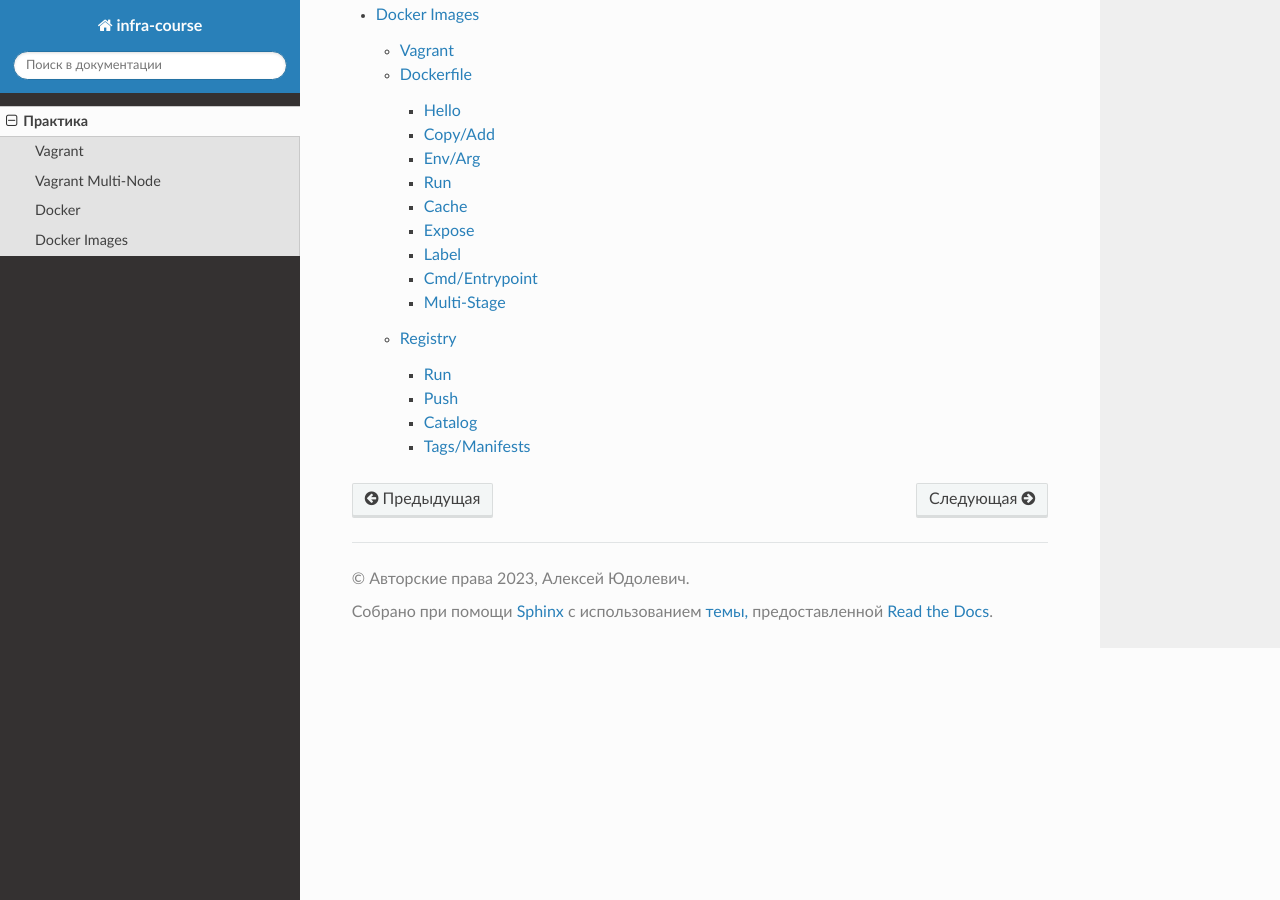
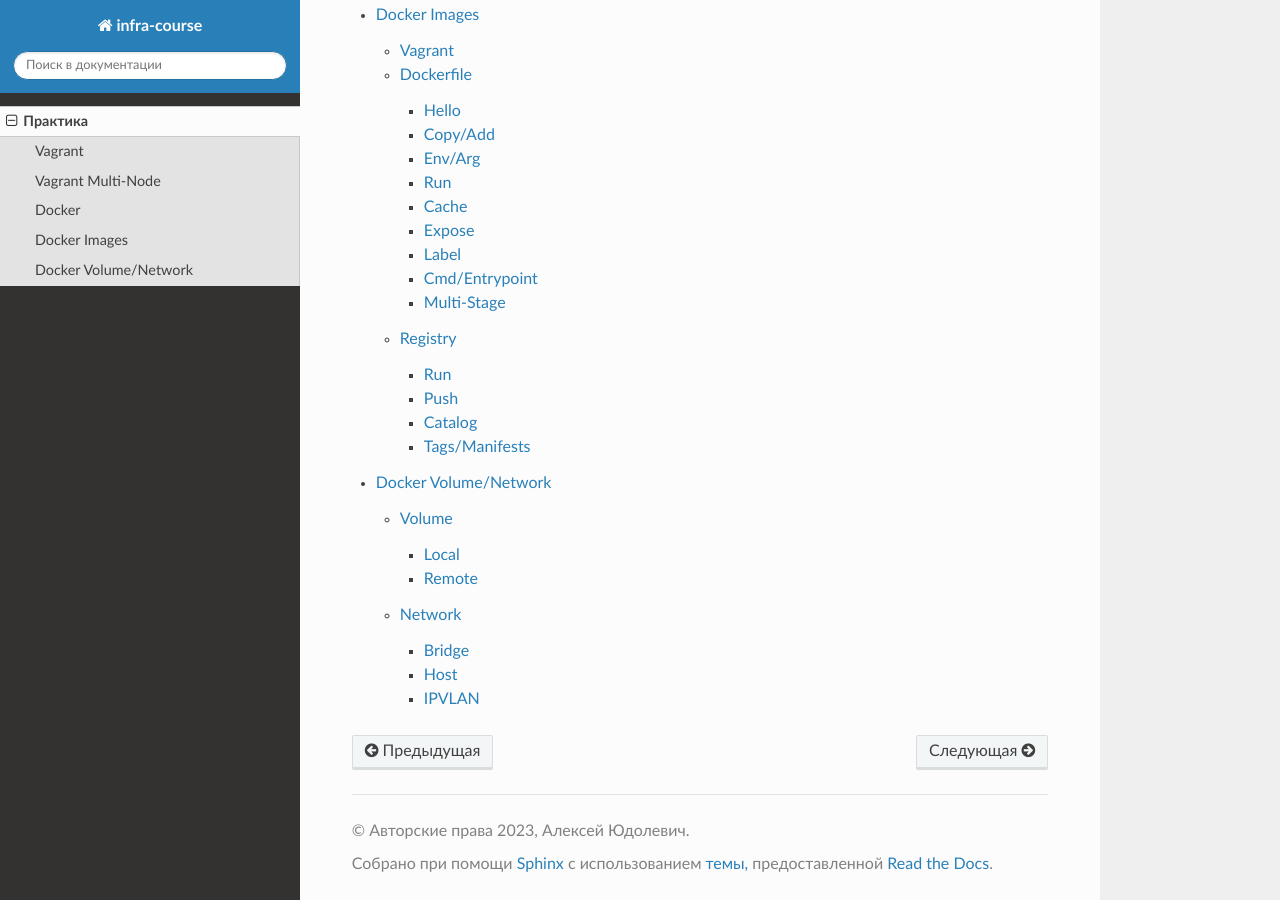
Before and after one commit to yudolevich/infra-course, a Sphinx documentation site: the page built from docs/practice.md, in a window 1280 px wide and 900 px high, scrolled down 1225 px. Built offline with Sphinx 7.4.7 and the Read the Docs theme 2.0.0, drawn with Linux system fonts in a browser that asks for light colours; some of the changed lines change nothing that is shown.

Commit message:
add docker volume/network practice

````diff
--- /dev/null
+++ b/docs/05_practice_docker_volume_network.md
@@ -0,0 +1,504 @@
+# Docker Volume/Network
+В данном практическом занятии рассматривается работа с [томами(volume)][volumes],
+а также различные конфигурации [сети(network)][network].
+
+## Volume
+### Local
+Для работы с локальными томами используем следующий `Vagrantfile`:
+```ruby
+Vagrant.configure("2") do |config|
+  config.vm.define "storage" do |c|
+    c.vm.box = "ubuntu/lunar64"
+    c.vm.hostname = "storage"
+    c.vm.network "private_network", type: "dhcp"
+    c.vm.provision "shell", inline: <<-SHELL
+      mkdir /data;chmod 777 /data
+      echo '/data *(rw)' > /etc/exports
+      export DEBIAN_FRONTEND=noninteractive
+      apt-get update -q
+      apt-get install -yq libnss-mdns nfs-server docker.io
+      usermod -a -G docker vagrant
+    SHELL
+  end
+end
+```
+
+Для простого монтирования локальной директории внутрь контейнера можно указать путь в
+опции `-v` команды `docker run`:
+```console
+vagrant@storage:~$ docker run -d -v /data:/usr/share/nginx/html -p 8888:80 --name nginx nginx
+Unable to find image 'nginx:latest' locally
+latest: Pulling from library/nginx
+a803e7c4b030: Pull complete
+8b625c47d697: Pull complete
+4d3239651a63: Pull complete
+0f816efa513d: Pull complete
+01d159b8db2f: Pull complete
+5fb9a81470f3: Pull complete
+9b1e1e7164db: Pull complete
+Digest: sha256:32da30332506740a2f7c34d5dc70467b7f14ec67d912703568daff790ab3f755
+Status: Downloaded newer image for nginx:latest
+95dcf19937c35d8525c5ccf1ca527cb89903df1e4c5f80c175243da00dcb5d8b
+vagrant@storage:~$ echo data > /data/index.html
+vagrant@storage:~$ curl localhost:8888
+data
+vagrant@storage:~$ docker rm -f nginx
+nginx
+```
+
+Чтобы использовать том вместо монтирования существующей директории можно создать его
+явно командой [`docker volume create`][vol-create]:
+```console
+vagrant@storage:~$ docker volume create empty
+empty
+```
+При создании можно указать набор меток в метаданных, которые можно потом использовать
+для фильтрации:
+```console
+vagrant@storage:~$ docker volume create new --label test=true
+new
+vagrant@storage:~$ docker volume create new1 --label test=true
+new1
+vagrant@storage:~$ docker volume ls
+DRIVER    VOLUME NAME
+local     empty
+local     new
+local     new1
+vagrant@storage:~$ docker volume ls -f label=test=true
+DRIVER    VOLUME NAME
+local     new
+local     new1
+vagrant@storage:~$ docker volume prune --filter label=test=true -af
+Deleted Volumes:
+new
+new1
+
+Total reclaimed space: 0B
+```
+
+Также можно указать имя несуществующего тома в опции `-v` команды `docker run`:
+```console
+vagrant@storage:~$ docker run -d -v html:/usr/share/nginx/html -p 8888:80 --name nginx nginx
+1c9c70a664504e1e05973e11933ffadda0e7d0ac34cbc712fe2c3db5790b5abc
+vagrant@storage:~$ docker volume ls
+DRIVER    VOLUME NAME
+local     empty
+local     html
+vagrant@storage:~$ curl localhost:8888
+<!DOCTYPE html>
+<html>
+<head>
+<title>Welcome to nginx!</title>
+```
+
+```{note}
+Если мы используем пустой том и монтируем его по пути в контейнере, где уже имеются
+какие-либо файлы, то данные файлы будут скопированы в этот том.
+```
+
+Для получения информации о томе можно воспользоваться командой `docker volume inspect`:
+```console
+vagrant@storage:~$ docker volume inspect html
+[
+    {
+        "CreatedAt": "2023-10-04T12:40:45Z",
+        "Driver": "local",
+        "Labels": null,
+        "Mountpoint": "/var/lib/docker/volumes/html/_data",
+        "Name": "html",
+        "Options": null,
+        "Scope": "local"
+    }
+]
+vagrant@storage:~$ sudo ls /var/lib/docker/volumes/html/_data
+50x.html  index.html
+```
+
+С содержимым в томе можно взаимодействовать также по указанному пути:
+```console
+vagrant@storage:~$ sudo sh -c 'echo html > /var/lib/docker/volumes/html/_data/index.html'
+vagrant@storage:~$ curl localhost:8888
+html
+```
+
+Можно комбинировать монтирование томов и директорий внутрь контейнера, также можно
+использовать вложенность:
+```console
+vagrant@storage:~$ docker run -d -v html:/usr/share/nginx/html -v /data:/usr/share/nginx/html/data -p 8888:80 --name nginx nginx
+1afbbeee97533280a87480f9f051029c310548c1a33a4599449d6824227f78c2
+vagrant@storage:~$ curl localhost:8888
+html
+vagrant@storage:~$ curl localhost:8888/data/
+data
+```
+
+Содержимое томов не будет стираться после удаления контейнера, а также может
+использоваться одновременно несколькими контейнерами:
+```console
+vagrant@storage:~$ docker rm -f nginx
+nginx
+vagrant@storage:~$ docker run -d -v html:/usr/share/nginx/html -p 8888:80 --name nginx1 nginx
+a603c5e903d8dd4ed894d7dd5cced89e0a8018efbbaef29b19f2183ce7f0933b
+vagrant@storage:~$ docker run -d -v html:/usr/share/nginx/html -p 8889:80 --name nginx2 nginx
+e5c41a798a90ee298204ff38431972cf6be3ada9fc140331458bd0580ff7f5d9
+vagrant@storage:~$ curl localhost:8888
+html
+vagrant@storage:~$ curl localhost:8889
+html
+vagrant@storage:~$ docker rm -f nginx1 nginx2
+nginx1
+nginx2
+```
+
+### Remote
+Хоть по-умолчанию в качестве драйвера для создания тома можно использовать только `local`,
+в `linux` использование этого драйвера подразумевает возможность использования любой
+файловой системы известной ядру и монтируемой командой `mount`. [Таким образом можно
+использовать сетевые файловые системы, например `NFS`.][vol-shared]
+Дополним наш `Vagrantfile` двумя машинами для демонстрации и запустим их:
+```ruby
+Vagrant.configure("2") do |config|
+  config.vm.define "storage" do |c|
+    c.vm.box = "ubuntu/lunar64"
+    c.vm.hostname = "storage"
+    c.vm.network "private_network", type: "dhcp"
+    c.vm.provision "shell", inline: <<-SHELL
+      mkdir /data;chmod 777 /data
+      echo '/data *(rw)' > /etc/exports
+      export DEBIAN_FRONTEND=noninteractive
+      apt-get update -q
+      apt-get install -yq libnss-mdns nfs-server docker.io
+      usermod -a -G docker vagrant
+    SHELL
+  end
+  config.vm.define "docker1" do |c|
+    c.vm.box = "ubuntu/lunar64"
+    c.vm.hostname = "docker1"
+    c.vm.network "private_network", type: "dhcp"
+    c.vm.provision "shell", inline: <<-SHELL
+      apt-get update -q
+      apt-get install -yq libnss-mdns nfs-common docker.io
+      usermod -a -G docker vagrant
+    SHELL
+  end
+  config.vm.define "docker2" do |c|
+    c.vm.box = "ubuntu/lunar64"
+    c.vm.hostname = "docker2"
+    c.vm.network "private_network", type: "dhcp"
+    c.vm.provision "shell", inline: <<-SHELL
+      apt-get update -q
+      apt-get install -yq libnss-mdns nfs-common docker.io
+      usermod -a -G docker vagrant
+    SHELL
+  end
+end
+```
+
+Создадим на машинах `docker1` и `docker2` тома, которые будут использовать сетевую
+файловую систему с машины `storage` и запустим с ними контейнер `nginx` на каждой машине:
+```console
+$ vagrant ssh docker1
+vagrant@docker1:~$ docker volume create -o type=nfs -o device=:/data -o o=addr=storage.local storage
+storage
+vagrant@docker1:~$ docker run -d -v storage:/usr/share/nginx/html -p 8888:80 --name nginx nginx
+7d9068e47ad0e6ab70f84ec528a756f2aab14db6b55c62356923d5a0697a26c7
+$ vagrant ssh docker2
+vagrant@docker2:~$ docker volume create -o type=nfs -o device=:/data -o o=addr=storage.local storage
+storage
+vagrant@docker2:~$ docker run -d -v storage:/usr/share/nginx/html -p 8888:80 --name nginx nginx
+348b13f53d1f18498265c1dcb57329ba404e43ee0ccc91b4d020638699d8434a
+```
+
+Зайдем на машину `storage` и убедимся, что контейнеры на машинах `docker1` и `docker2`
+используют сетевую файловую систему:
+```console
+$ vagrant ssh storage
+vagrant@storage:~$ curl docker1.local:8888
+data
+vagrant@storage:~$ curl docker2.local:8888
+data
+vagrant@storage:~$ echo nfs-data > /data/index.html
+vagrant@storage:~$ curl docker1.local:8888
+nfs-data
+vagrant@storage:~$ curl docker2.local:8888
+nfs-data
+```
+
+## Network
+Для [управления сетевой конфигурацией][net-tutor] существует команда `docker network`,
+чтобы отобразить список доступный сетей можно выполнить команду `docker network ls`:
+```console
+vagrant@storage:~$ docker network ls
+NETWORK ID     NAME      DRIVER    SCOPE
+ebe779724911   bridge    bridge    local
+100b3a82985d   host      host      local
+9676646e1660   none      null      local
+```
+
+### Bridge
+По-умолчанию для запущенных контейнеров [используется сеть `bridge`][net-bridge],
+для создание новой сети с собственной конфигурацией можно воспользоваться командой
+`docker network create`. Если при создании не указать параметр `--driver`, то новая
+сеть также будет типа `bridge`. Создадим новую сеть и посмотрим ее конфигурацию
+командой `docker network inspect`:
+
+```console
+vagrant@storage:~$ docker network create br --subnet 10.0.0.0/24
+feb2d1e6a7ef18fef4b3edf81aaac94b70410c4f7b6c1a7a60fcda8a3fd48b67
+vagrant@storage:~$ docker network inspect br
+[
+    {
+        "Name": "br",
+        "Id": "feb2d1e6a7ef18fef4b3edf81aaac94b70410c4f7b6c1a7a60fcda8a3fd48b67",
+        "Created": "2023-10-04T20:05:54.017090666Z",
+        "Scope": "local",
+        "Driver": "bridge",
+        "EnableIPv6": false,
+        "IPAM": {
+            "Driver": "default",
+            "Options": {},
+            "Config": [
+                {
+                    "Subnet": "10.0.0.0/24"
+                }
+            ]
+        },
+        "Internal": false,
+        "Attachable": false,
+        "Ingress": false,
+        "ConfigFrom": {
+            "Network": ""
+        },
+        "ConfigOnly": false,
+        "Containers": {},
+        "Options": {},
+        "Labels": {}
+    }
+]
+```
+
+При использовании пользовательской сети типа `bridge`, в отличии от сети используемой
+по-умолчанию, также добавляется функционал разрешения имен контейнеров внутри этой сети.
+Для указания сети при запуске контейнера необходимо указать опцию `--network` в команде
+`docker run`, сравним запуск контейнеров в сети по-умолчанию и в нашей созданной:
+```console
+vagrant@storage:~$ docker run -d --name first alpine sleep inf
+495e509f4f9c62a68b3501d7eabd0bd1989a8feb0736cf0cb9c415bb6c83bdd6
+vagrant@storage:~$ docker run -d --name second alpine sleep inf
+d7960ea8f4ed5f4006a333ca24c830fdd062beefa10d56b9e13dbc8c39fe6f3c
+vagrant@storage:~$ docker exec -it first sh
+# ip addr show dev eth0
+56: eth0@if57: <BROADCAST,MULTICAST,UP,LOWER_UP,M-DOWN> mtu 1500 qdisc noqueue state UP
+    link/ether 02:42:ac:11:00:03 brd ff:ff:ff:ff:ff:ff
+    inet 172.17.0.3/16 brd 172.17.255.255 scope global eth0
+       valid_lft forever preferred_lft forever
+# ping -c1 first
+ping: bad address 'first'
+#
+vagrant@storage:~$ docker exec -it second sh
+# ip addr show dev eth0
+58: eth0@if59: <BROADCAST,MULTICAST,UP,LOWER_UP,M-DOWN> mtu 1500 qdisc noqueue state UP
+    link/ether 02:42:ac:11:00:04 brd ff:ff:ff:ff:ff:ff
+    inet 172.17.0.4/16 brd 172.17.255.255 scope global eth0
+       valid_lft forever preferred_lft forever
+# ping -c1 second
+ping: bad address 'second'
+#
+vagrant@storage:~$ docker rm -f first second
+first
+second
+
+vagrant@storage:~$ docker run -d --network br --name first alpine sleep inf
+2479516cf26e2af9df4e158df691695ca20d8ca92c02c35ba438ef89eb18d976
+vagrant@storage:~$ docker run -d --network br --name second alpine sleep inf
+a6eeefe1997e114e563a92e5930858815f147ce64f2c08b3f7dd1fabd33532d5
+vagrant@storage:~$ docker exec -it first sh
+# ip addr show dev eth0
+60: eth0@if61: <BROADCAST,MULTICAST,UP,LOWER_UP,M-DOWN> mtu 1500 qdisc noqueue state UP
+    link/ether 02:42:0a:00:00:02 brd ff:ff:ff:ff:ff:ff
+    inet 10.0.0.2/24 brd 10.0.0.255 scope global eth0
+       valid_lft forever preferred_lft forever
+# ping -c1 first
+PING first (10.0.0.2): 56 data bytes
+64 bytes from 10.0.0.2: seq=0 ttl=64 time=0.029 ms
+
+--- first ping statistics ---
+1 packets transmitted, 1 packets received, 0% packet loss
+round-trip min/avg/max = 0.029/0.029/0.029 ms
+# ping -c1 second
+PING second (10.0.0.3): 56 data bytes
+64 bytes from 10.0.0.3: seq=0 ttl=64 time=0.091 ms
+
+--- second ping statistics ---
+1 packets transmitted, 1 packets received, 0% packet loss
+round-trip min/avg/max = 0.091/0.091/0.091 ms
+#
+vagrant@storage:~$ docker rm -f first second
+first
+second
+```
+Как видно из вывода - при использовании созданной нами сети используется заданная нами
+адресация и работает разрешение имен контейнеров.
+
+Контейнер может быть подключен одновременно к нескольким сетям, для этого после запуска
+можно воспользоваться командой `docker network connect`, а для отключения от сети
+командой `docker network disconnect`:
+```console
+vagrant@storage:~$ docker run -d --name first alpine sleep inf
+4a9da4cf9b0b959298b29da8b59a920531a9fa53769525a99d22bac58eda12bb
+vagrant@storage:~$ docker exec -it first ip a
+1: lo: <LOOPBACK,UP,LOWER_UP> mtu 65536 qdisc noqueue state UNKNOWN qlen 1000
+    link/loopback 00:00:00:00:00:00 brd 00:00:00:00:00:00
+    inet 127.0.0.1/8 scope host lo
+       valid_lft forever preferred_lft forever
+68: eth0@if69: <BROADCAST,MULTICAST,UP,LOWER_UP,M-DOWN> mtu 1500 qdisc noqueue state UP
+    link/ether 02:42:ac:11:00:02 brd ff:ff:ff:ff:ff:ff
+    inet 172.17.0.2/16 brd 172.17.255.255 scope global eth0
+       valid_lft forever preferred_lft forever
+vagrant@storage:~$ docker network connect br first
+vagrant@storage:~$ docker exec -it first ip a
+1: lo: <LOOPBACK,UP,LOWER_UP> mtu 65536 qdisc noqueue state UNKNOWN qlen 1000
+    link/loopback 00:00:00:00:00:00 brd 00:00:00:00:00:00
+    inet 127.0.0.1/8 scope host lo
+       valid_lft forever preferred_lft forever
+68: eth0@if69: <BROADCAST,MULTICAST,UP,LOWER_UP,M-DOWN> mtu 1500 qdisc noqueue state UP
+    link/ether 02:42:ac:11:00:02 brd ff:ff:ff:ff:ff:ff
+    inet 172.17.0.2/16 brd 172.17.255.255 scope global eth0
+       valid_lft forever preferred_lft forever
+70: eth1@if71: <BROADCAST,MULTICAST,UP,LOWER_UP,M-DOWN> mtu 1500 qdisc noqueue state UP
+    link/ether 02:42:0a:00:00:02 brd ff:ff:ff:ff:ff:ff
+    inet 10.0.0.2/24 brd 10.0.0.255 scope global eth1
+       valid_lft forever preferred_lft forever
+vagrant@storage:~$ docker network disconnect bridge first
+vagrant@storage:~$ docker exec -it first ip a
+1: lo: <LOOPBACK,UP,LOWER_UP> mtu 65536 qdisc noqueue state UNKNOWN qlen 1000
+    link/loopback 00:00:00:00:00:00 brd 00:00:00:00:00:00
+    inet 127.0.0.1/8 scope host lo
+       valid_lft forever preferred_lft forever
+70: eth1@if71: <BROADCAST,MULTICAST,UP,LOWER_UP,M-DOWN> mtu 1500 qdisc noqueue state UP
+    link/ether 02:42:0a:00:00:02 brd ff:ff:ff:ff:ff:ff
+    inet 10.0.0.2/24 brd 10.0.0.255 scope global eth1
+       valid_lft forever preferred_lft forever
+```
+
+### Host
+Контейнер также можно запустить в [сети хоста][net-host], так что процессы внутри
+контейнера будут прослушивать порты непосредственно на адресе хоста:
+```console
+vagrant@storage:~$ docker run -d -v /data:/usr/share/nginx/html --network host --name nginx nginx
+88dec80591b12144824b739177b1133af526ccd4074b3d752044d1a7fe9e347b
+vagrant@storage:~$ curl localhost
+nfs-data
+vagrant@storage:~$ docker rm -f nginx
+nginx
+```
+
+### IPVLAN
+Попробуем объединить сети докера из нескольких виртуальных машин воспользовавшись
+[драйвером `ipvlan`][net-ipvlan]. Данный драйвер позволяет разделить один сетевой
+интерфейс хоста между несколькими контейнерами, так что при создании сети нам нужно
+указать `parent` интерфейс из внутренней сети, которую создает `vagrant`, для того
+чтобы контейнеры могли общаться в ней между собой. При использовании по-умолчанию
+virtualbox provider в vagrant для внутренней сети используется сеть 192.168.56.0/24,
+имя сетевого интерфейса можно получить командой:
+```console
+vagrant@storage:~$ ip -br a | awk '/192.168.56/{print $1}'
+enp0s8
+```
+
+Создадим на каждой машине сеть типа `ipvlan` указав для каждой машины свой `ip-range`:
+```console
+$ vagrant ssh storage
+vagrant@storage:~$ docker network create -d ipvlan --subnet=10.1.1.0/24 --ip-range=10.1.1.0/28 -o parent=enp0s8 internal
+91a0d8b2235c7851fe1f90eb7cd1924d5be3b9f631f5dc6b95407523e6d8397c
+$ vagrant ssh docker1
+vagrant@docker1:~$ docker network create -d ipvlan --subnet=10.1.1.0/24 --ip-range=10.1.1.16/28 -o parent=enp0s8 internal
+c618b6d42b63ce1f0af54de147e2ed4c28e62f1ed9bed0e9c7101aae160e1e04
+$ vagrant ssh docker2
+vagrant@docker2:~$ docker network create -d ipvlan --subnet=10.1.1.0/24 --ip-range=10.1.1.32/28 -o parent=enp0s8 internal
+28e646c7404ff3fc6341c19fd6c9a57512d07f8c9ca5050ce370180f8954274a
+```
+
+Запустим на машинах `docker1` и `docker2` контейнеры с `nginx` и убедимся, что
+полученные контейнерами адреса находятся в заданных сетях:
+```console
+$ vagrant ssh docker1
+vagrant@docker1:~$ docker run -d --restart=always -v storage:/usr/share/nginx/html --network internal --name nginx nginx
+455186759d7c6ea8374034b7aad68067c570807a61d315c31e897b3783803f18
+vagrant@docker1:~$ docker inspect nginx -f '{{json .NetworkSettings.Networks.internal.IPAddress}}'
+"10.1.1.17"
+
+$ vagrant ssh docker2
+vagrant@docker2:~$ docker run -d --restart=always -v storage:/usr/share/nginx/html --network internal --name nginx nginx
+1460ce30d5a8ed1267e261c29097c8970e9327088a3ba831066ffe38bffa57c8
+vagrant@docker2:~$ docker inspect nginx -f '{{json .NetworkSettings.Networks.internal.IPAddress}}'
+"10.1.1.33"
+```
+
+Также запустим `nginx` на машине `storage` создав конфигурацию, которая будет проксировать
+запросы балансируя между контейнерами на машинах `docker1` и `docker2`:
+```console
+vagrant@storage:~$ cat <<EOF>>default.conf
+  server {
+    listen       80;
+    server_name  localhost;
+    location / {
+        proxy_pass http://docker;
+    }
+}
+
+upstream docker {
+    server 10.1.1.17 fail_timeout=1s;
+    server 10.1.1.33 fail_timeout=1s;
+}
+EOF
+```
+
+Запустим контейнер с данной конфигурацией и подключим к нашей сети:
+```console
+vagrant@storage:~$ docker run -d -v ./default.conf:/etc/nginx/conf.d/default.conf -p 8888:80 --name nginx nginx
+vagrant@storage:~$ docker network connect internal nginx
+```
+
+Теперь мы можем проверить связность из данного контейнера до контейнеров на машинах
+`docker1` и `docker2`:
+```console
+vagrant@storage:~$ curl localhost:8888
+nfs-data
+```
+
+Даже если мы остановим машину `docker1`, то `nginx` на машине `storage` будет
+направлять запросы на оставшуюся машину `docker2`:
+```console
+$ vagrant halt docker1
+==> docker1: Attempting graceful shutdown of VM...
+$ vagrant ssh storage
+vagrant@storage:~$ curl localhost:8888
+nfs-data
+$ vagrant halt docker2
+==> docker2: Attempting graceful shutdown of VM...
+$ vagrant ssh storage
+vagrant@storage:~$ curl localhost:8888
+<html>
+<head><title>502 Bad Gateway</title></head>
+<body>
+<center><h1>502 Bad Gateway</h1></center>
+<hr><center>nginx/1.25.2</center>
+</body>
+</html>
+$ vagrant up docker1
+Bringing machine 'docker1' up with 'virtualbox' provider...
+==> docker1: Machine booted and ready!
+$ vagrant ssh storage
+vagrant@storage:~$ curl localhost:8888
+nfs-data
+```
+
+[volumes]:https://docs.docker.com/storage/volumes/
+[network]:https://docs.docker.com/network/
+[vol-create]:https://docs.docker.com/storage/volumes/#create-and-manage-volumes
+[vol-shared]:https://docs.docker.com/storage/volumes/#share-data-between-machines
+[net-tutor]:https://docs.docker.com/network/network-tutorial-standalone/
+[net-bridge]:https://docs.docker.com/network/drivers/bridge/
+[net-host]:https://docs.docker.com/network/drivers/host/
+[net-ipvlan]:https://docs.docker.com/network/drivers/ipvlan/
--- a/docs/practice.md
+++ b/docs/practice.md
@@ -3,5 +3,6 @@
 01_practice_vagrant.md
 02_practice_vagrant.md
 03_practice_docker.md
-04_practice_docker-images.md
+04_practice_docker_images.md
+05_practice_docker_volume_network.md
 ```
````
Also changed, not shown: docs/04_practice_docker_images.md (renamed from docs/04_practice_docker-images.md), 1 other file.
